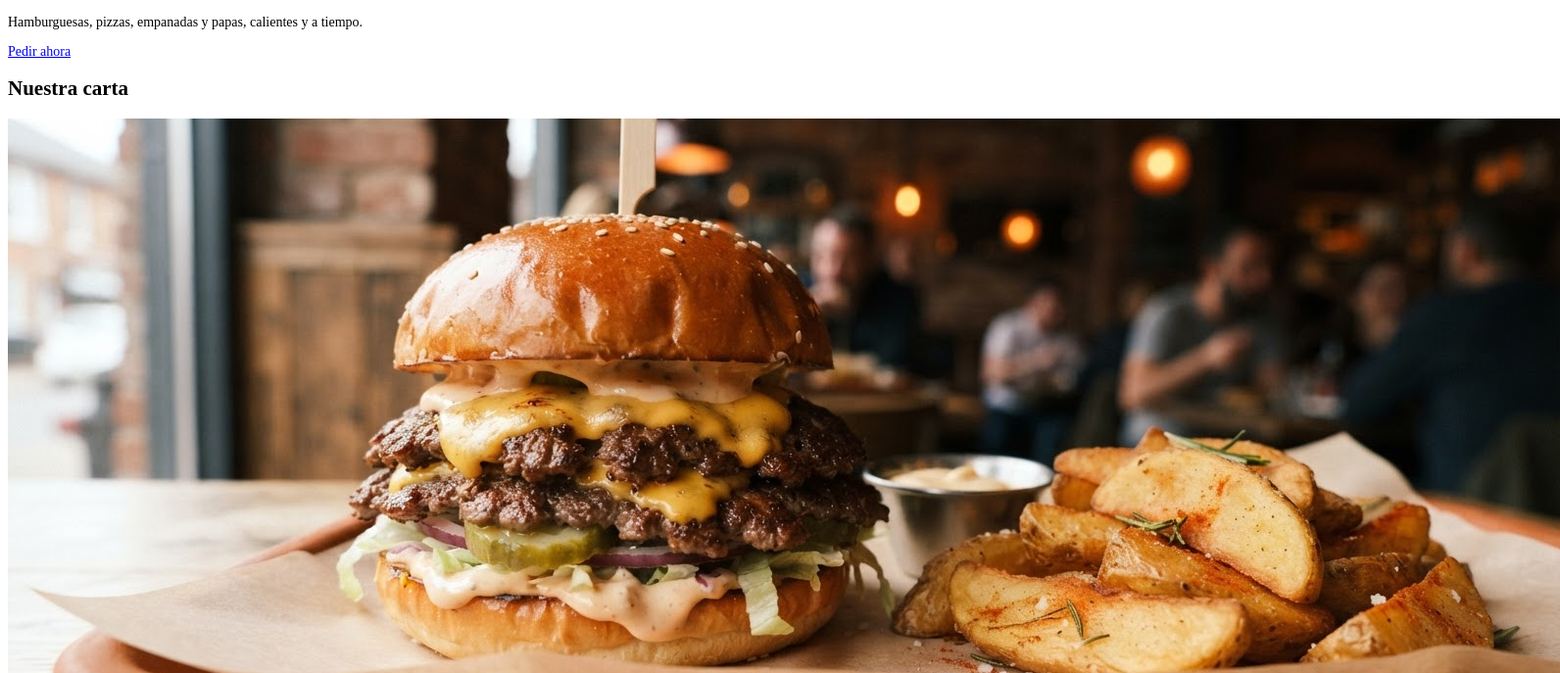
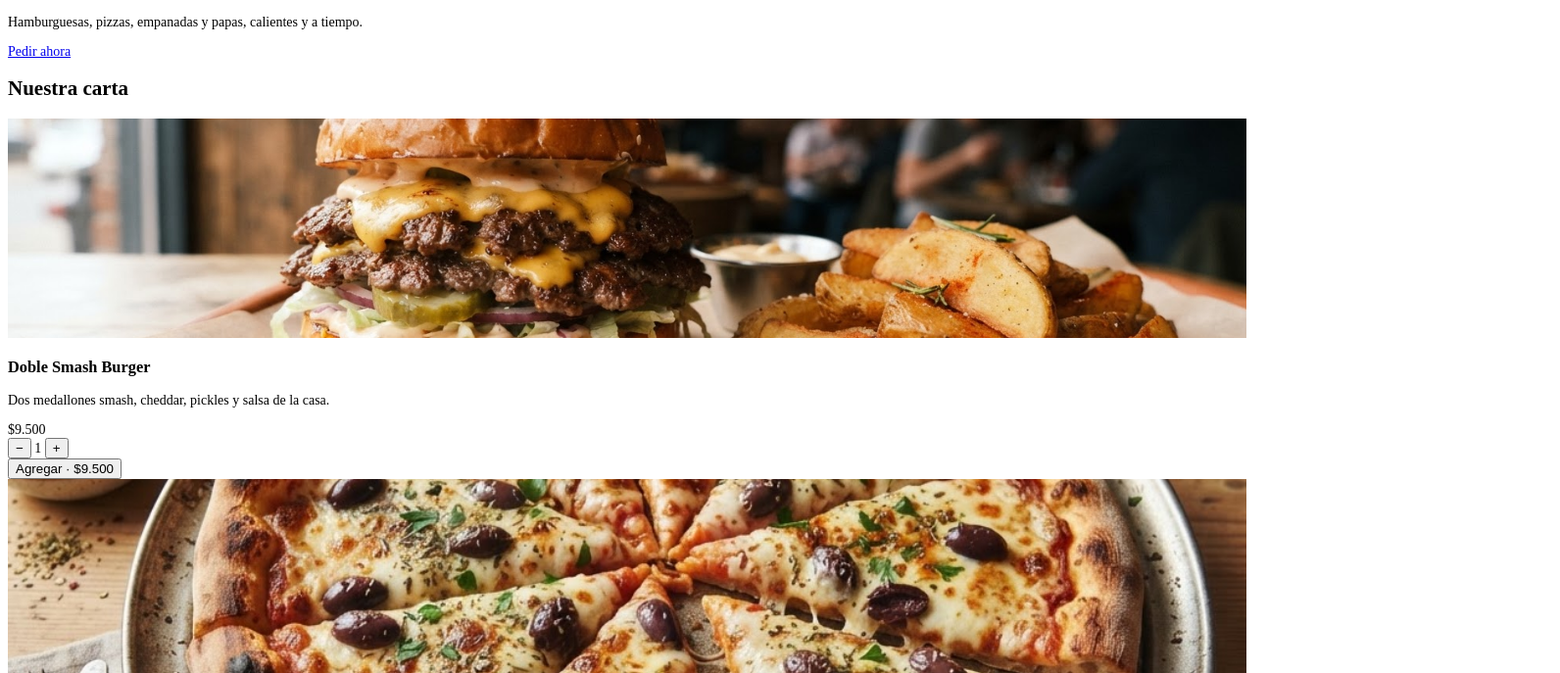
Before and after one commit to manubus621-hub/ringcon-go-app, a plain HTML site: page index.html in a window 1280 px wide. Shown: the part 69-756 px from the top of the page at 98% size, 1592 px wide, since content can reach past the window. Drawn offline with Linux system fonts and the light colour scheme.

Commit message:
Update index.html

```diff
--- a/index.html
+++ b/index.html
@@ -4,6 +4,13 @@
   <meta charset="UTF-8">
   <meta name="viewport" content="width=device-width, initial-scale=1.0">
   <title>Ringcon Go | Delivery de comida</title>
+
+  <!-- Estilo de respaldo: evita fotos gigantes aunque falle el CSS -->
+  <style>
+    img { max-width: 100%; height: auto; }
+    .card img { width: 100%; max-height: 14rem; object-fit: cover; }
+  </style>
+
   <link rel="stylesheet" href="css/main.css">
 </head>
 <body>
```
